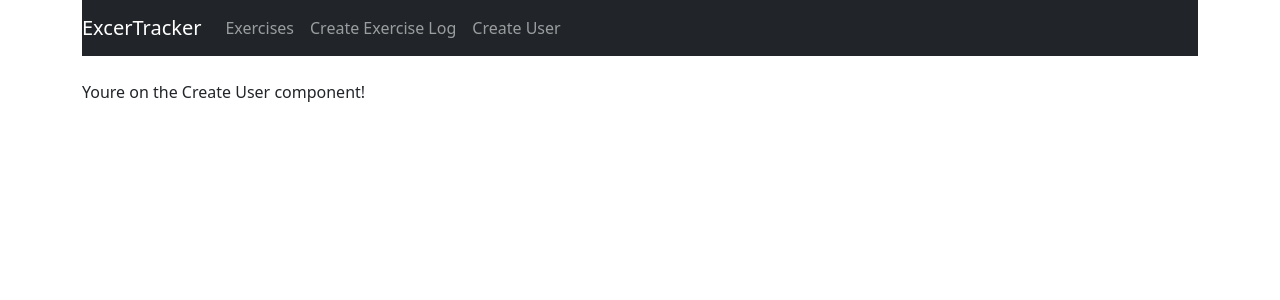
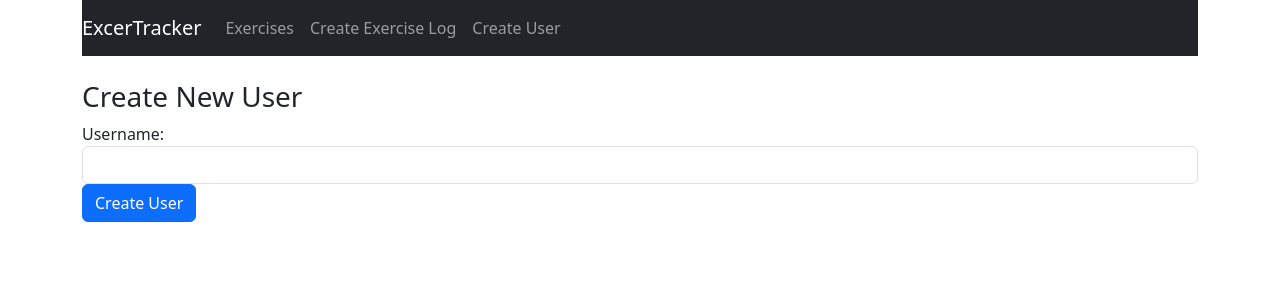
Before and after one commit to anubhavsharma515/MERN-tutorial, a React (Create React App) app in the folder mern-exercise-tracker/: page /user in a window 1280 px wide. Shown: the top 300 px of the page. Built offline with nearby package versions, Linux system fonts and the light colour scheme.

Commit message:
Create create-user component

```diff
--- a/mern-exercise-tracker/src/components/create-user.component.js
+++ b/mern-exercise-tracker/src/components/create-user.component.js
@@ -1,10 +1,60 @@
-import React, { Component } from 'react'
+import React, { Component } from 'react';
+import axios from 'axios';
+
 
 export default class CreateUser extends Component {
+  constructor(props) {
+    super(props);
+
+    this.onChangeUsername = this.onChangeUsername.bind(this);
+    this.onSubmit = this.onSubmit.bind(this);
+
+    this.state = {
+      username: '',
+    }
+  }
+
+  onChangeUsername(e) {
+    this.setState({
+      username: e.target.value
+    });
+  }
+
+  onSubmit(e) {
+    e.preventDefault();
+
+    //allowed to create variables in react only if they're used
+    //in the function where they're created
+    const user = {
+      username: this.state.username,
+    }
+
+    console.log(user);
+
+    axios.post('http://localhost:5000/users/add', user)
+      .then((res) => console.log(res.data));
+
+    this.setState({ username: '' });
+//    window.location = '/';
+  }
   render() {
     return (
       <div>
-	<p> Youre on the Create User component!</p>
+        <h3>Create New User</h3>
+        <form onSubmit={this.onSubmit}>
+          <div className="form-group">
+            <label>Username: </label>
+            <input  type="text"
+                required
+                className="form-control"
+                value={this.state.username}
+                onChange={this.onChangeUsername}
+                />
+          </div>
+          <div className="form-group">
+            <input type="submit" value="Create User" className="btn btn-primary" />
+          </div>
+        </form>
       </div>
     )
   }
```
